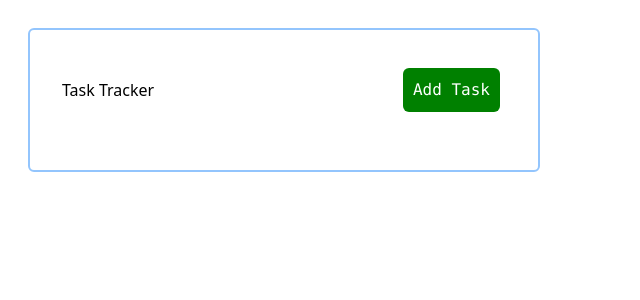
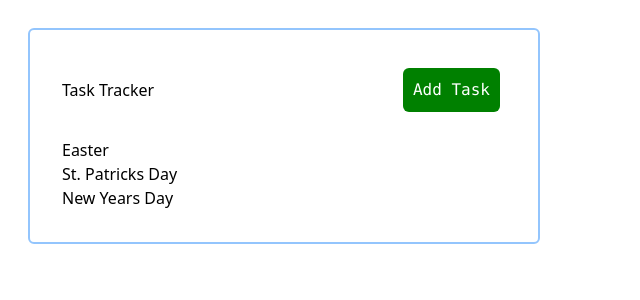
Before and after one commit to Viveks-Practice/tasktracker, a Vue app: page / in a window 1280 px wide. Shown: the top 300 px of the page, without its empty margins (0-640 px from the left). Built offline with nearby package versions, Linux system fonts and the light colour scheme.

Commit message:
Added Tasks component
Added the tasks component with dummy data. The Tasks component will list all of a users tasks

```diff
--- a/src/App.vue
+++ b/src/App.vue
@@ -1,18 +1,48 @@
 <template>
 <div class="max-w-lg m-7 overflow-auto min-h-full border-2 border-opacity-100 border-blue-300 p-8 rounded-md">
   <Header title="Task Tracker"/>
+  <Tasks :tasks="tasks"/>
 </div>
 
 </template>
 
 <script>
 import Header from './components/Header'
+import Tasks from './components/Tasks'
 
 export default {
   name: 'App',
   components: {
     Header,
+    Tasks,
   },
+  data() {
+    return {
+      tasks: []
+    }
+  },
+  created() {
+    this.tasks = [
+        {
+          id: 1,
+          text: 'Easter',
+          day: 'April 2 2021',
+          reminder: true,
+        },
+        {
+          id: 2,
+          text: 'St. Patricks Day',
+          day: 'March 16 2021',
+          reminder: true,
+        },
+        {
+          id: 3,
+          text: 'New Years Day',
+          day: 'January 1 2022',
+          reminder: true,
+        }
+    ]
+  }
 }
 </script>
 
--- a/src/components/Button.vue
+++ b/src/components/Button.vue
@@ -1,5 +1,5 @@
 <template>
-    <button :style="{background: color}" class="inline-block text-white border-none p-2.5 m-1.5 rounded-md cursor-pointer no-underline text-base font-mono">{{text}}</button>
+    <button @click="onClick()" :style="{background: color}" class="inline-block text-white border-none p-2.5 m-1.5 rounded-md cursor-pointer no-underline text-base font-mono">{{text}}</button>
 </template>
 
 <script>
@@ -8,6 +8,11 @@ export default {
     props: {
         text: String,
         color: String
+    },
+    methods: {
+        onClick() {
+            console.log('click')
+        }
     }
 }
 </script>
--- /dev/null
+++ b/src/components/Tasks.vue
@@ -0,0 +1,14 @@
+<template>
+    <div :key="task.id" v-for="task in tasks">
+        <h3>{{ task.text }}</h3>
+    </div>
+</template>
+
+<script>
+export default {
+    name: 'Tasks',
+    props: {
+        tasks: Array
+    }
+}
+</script>
```
